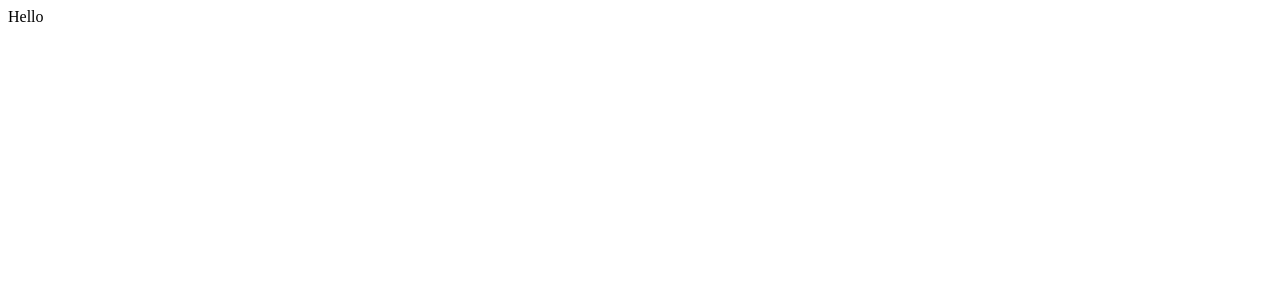
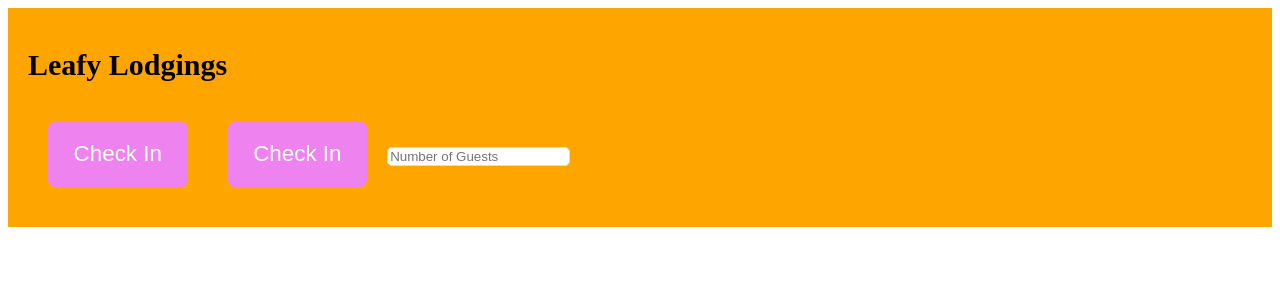
Before and after one commit to satyamksharma/Real-world-web-Applications, a React (Vite) app in the folder leafy-lodgings/: page / in a window 1280 px wide. Shown: the top 300 px of the page. Built offline with nearby package versions, Linux system fonts and the light colour scheme.

Commit message:
Added styled components

```diff
--- a/leafy-lodgings/src/App.jsx
+++ b/leafy-lodgings/src/App.jsx
@@ -1,5 +1,41 @@
+import styled from "styled-components";
+
+const H1 = styled.h1`
+font-size:30px;
+font-weight: 600;
+`
+const Button = styled.button`
+  font-size:1.4rem;
+  padding: 1.2rem 1.6rem;
+  font-weight: 500;
+  border: none;
+  border-radius: 7px;
+  background-color: violet;
+  color: white;
+  cursor: pointer;
+  margin: 20px;
+`
+
+const Input = styled.input`
+  border: 1px solid #ddd;
+  border-radius: 5px;
+  padding: 0.8rem 1.2 rem;
+`
+
+const StyledApp = styled.main`
+  background-color: orange;
+  padding: 20px;
+`
+
+
 function App() {
-    return <div>Hello</div>;
+    return <StyledApp>
+      <H1>Leafy Lodgings</H1>
+      <Button> Check In </Button>
+      <Button> Check In </Button>
+
+      <Input type='number' placeholder='Number of Guests' />
+    </StyledApp>;
 }
 
 export default App;
```
